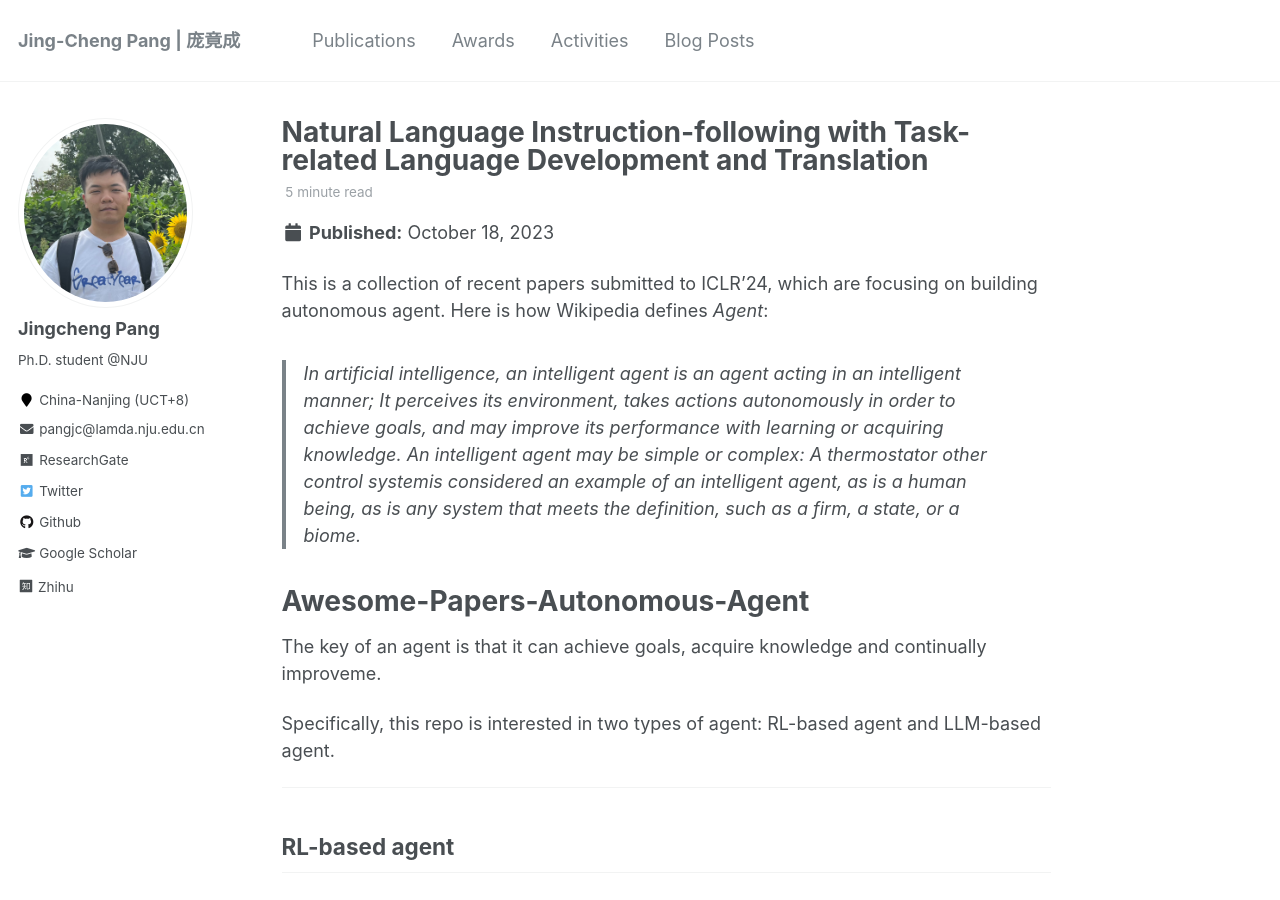
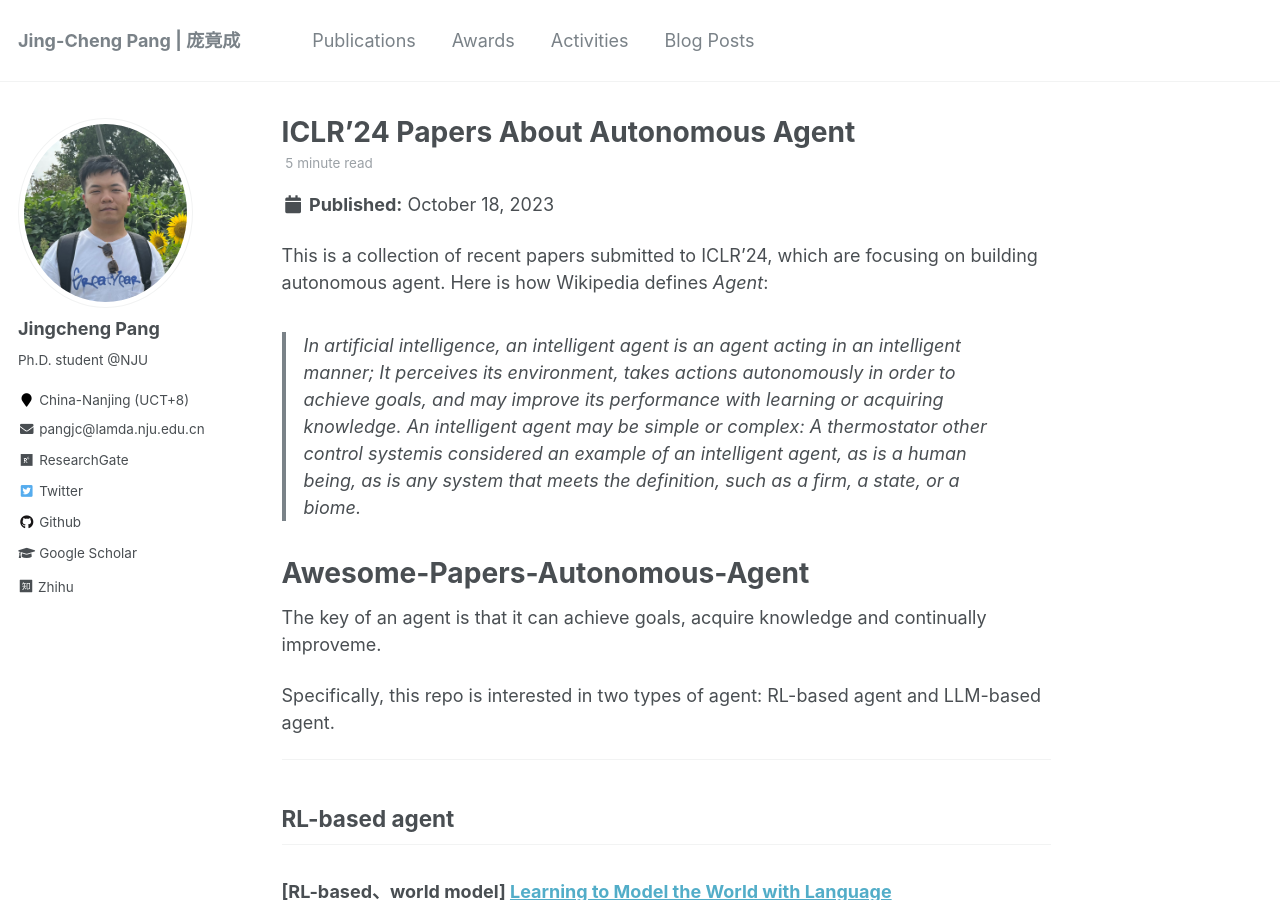
Before and after one commit to jingchengpang/jingchengpang.github.io, a Jekyll site: the page built from _posts/2023-10-18-ICLR24-Agent-paper.md, in a window 1280 px wide and 900 px high. Built offline with Jekyll 4.4.1, drawn with Linux system fonts in a browser that asks for light colours; a style sheet for code colours, icons or effects is not loaded.

Commit message:
update new blog title

```diff
--- a/_posts/2023-10-18-ICLR24-Agent-paper.md
+++ b/_posts/2023-10-18-ICLR24-Agent-paper.md
@@ -1,5 +1,5 @@
 ---
-title: "Natural Language Instruction-following with Task-related Language Development and Translation"
+title: "ICLR'24 Papers About Autonomous Agent"
 date: 2023-10-18
 permalink: /posts/2023/10/iclr24-agent-paper
 tags:
```
